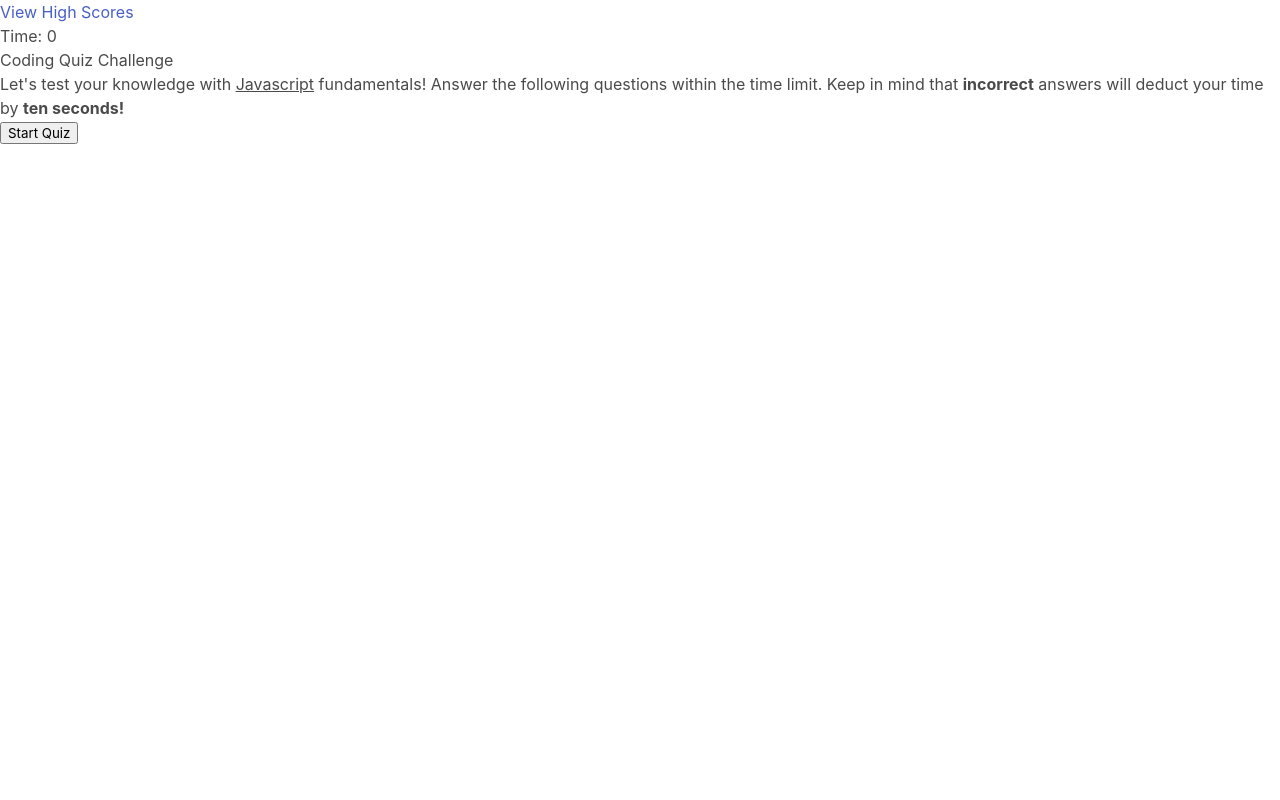
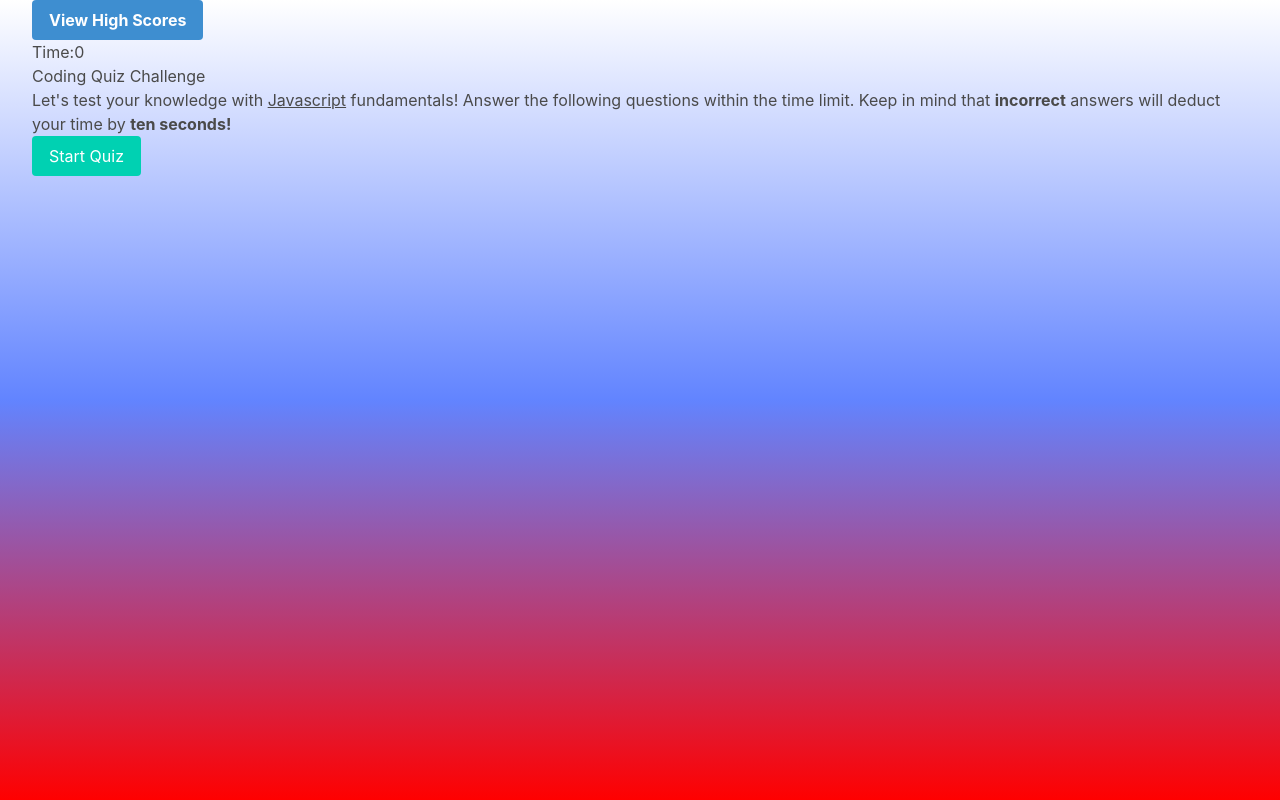
Before and after one commit to Xallver/Crazy-Cool-Coding-Quiz, a plain HTML site: page index.html in a window 1280 px wide. Drawn offline with nearby package versions, Linux system fonts and the light colour scheme.

Commit message:
styled coding quiz

```diff
--- a/assets/css/style.css
+++ b/assets/css/style.css
@@ -0,0 +1,14 @@
+body {
+    background-color: #FFFFFF;
+    background-image: linear-gradient(180deg, #FFFFFF 0%, #6284FF 50%, #FF0000 100%);
+
+}
+
+a {
+    color: #FF0000;
+    font-weight: bold;
+}
+
+button {
+    background-color: aquamarine;
+}
--- a/assets/js/script.js
+++ b/assets/js/script.js
@@ -1,3 +1,42 @@
+// Random Variables
+var questionNum = 0;
+var correctAns = 0;
+var questionIndex = 0;
+var scoreResult;
+// End of Random Variables
+
+// Connecting Elements
+var timer = document.getElementById("timer");
+var timeLeft = document.getElementById("timeLeft");
+var timesUp = document.getElementById("timesUp");
+
+var startDiv = document.getElementById("start");
+var startQuizBtn = document.getElementById("start-quiz-button");
+
+var questionDiv = document.getElementById("questionDiv");
+var questionTitle = document.getElementById("questionTitle");
+var choiceA = document.getElementById("btn0");
+var choiceB = document.getElementById("btn1");
+var choiceC = document.getElementById("btn2");
+var choiceD = document.getElementById("btn3");
+var answerCheck = document.getElementById("answerCheck");
+
+var summary = document.getElementById("summary");
+var submitInitialBtn = document.getElementById("submitInitialBtn");
+var initialInput = document.getElementById("initialInput");
+var everything = document.getElementById("everything");
+
+var highScoreSection = document.getElementById("highScoreSection");
+var finalScore = document.getElementById("finalScore");
+
+var goBackBtn = document.getElementById("goBackBtn");
+var clearHighScoreBtn = document.getElementById("clearHighScoreBtn");
+var viewHighScore = document.getElementById("viewHighScore");
+var listOfHighScores = document.getElementById("listOfHighScores");
+// End of Connecting Elements
+
+
+
 // Quiz Questions
 const questions = [
     {
@@ -63,43 +102,6 @@ const questions = [
 ]
 // End of Questions
 
-// Connecting Elements
-var timer = document.getElementById("timer");
-var timeLeft = document.getElementById("timeLeft");
-var timesUp = document.getElementById("timesUp");
-
-var startDiv = document.getElementById("start");
-var startQuizBtn = document.getElementById("start-quiz-button");
-
-var questionDiv = document.getElementById("questionDiv");
-var questionTitle = document.getElementById("questionTitle");
-var choiceA = document.getElementById("btn0");
-var choiceB = document.getElementById("btn1");
-var choiceC = document.getElementById("btn2");
-var choiceD = document.getElementById("btn3");
-var answerCheck = document.getElementById("answerCheck");
-
-var summary = document.getElementById("summary");
-var submitInitialBtn = document.getElementById("submitInitialBtn");
-var initialInput = document.getElementById("initialInput");
-var everything = document.getElementById("everything");
-
-var highScoreSection = document.getElementById("highScoreSection");
-var finalScore = document.getElementById("finalScore");
-
-var goBackBtn = document.getElementById("goBackBtn");
-var clearHighScoreBtn = document.getElementById("clearHighScoreBtn");
-var viewHighScore = document.getElementById("viewHighScore");
-var listOfHighScores = document.getElementById("listOfHighScores");
-// End of Connecting Elements
-
-// Random Variables
-var questionNum = 0;
-var correctAns = 0;
-var questionIndex = 0;
-var scoreResult;
-// End of Random Variables
-
 // When user click's start button, timer will start
 var totalTime = 151;
 function newQuiz() {
@@ -125,10 +127,12 @@ function newQuiz() {
     }, 1000);
 
     showQuiz();
+
+//console.log(questions[questionIndex].question);
+//console.log(questions[questionIndex].choices);
 };
 
-console.log(questions[questionIndex].question);
-console.log(questions[questionIndex].choices);
+
 
 
 // Then will be presented with questions/choices
@@ -174,6 +178,7 @@ function checkAnswer(answer) {
     }
 }
 
+// Validate answer
 function chooseA() { checkAnswer(0); }
 function chooseB() { checkAnswer(1); }
 function chooseC() { checkAnswer(2); }
@@ -222,7 +227,7 @@ function storeHighScores(event) {
         score: finalScore.textContent
     };
 
-    console.log(userScore);
+    //console.log(userScore);
     scoresArray.push(userScore);
 
 
@@ -236,8 +241,9 @@ function storeHighScores(event) {
 }
 
 // Show Highscores
+var i = 0;
 function showHighScores() {
-    var i = 0;
+
 
     startDiv.style.display = "none";
     timer.style.display = "none";
@@ -250,7 +256,7 @@ function showHighScores() {
 
     // Check if any scores in localStorage
     if (!savedHighScores) {
-        return;
+        return false;
     }
     console.log(savedHighScores);
 
@@ -290,5 +296,5 @@ clearHighScoreBtn.addEventListener("click", function () {
     listOfHighScores.innerHTML = "High Scores Cleared!";
     listOfHighScores.setAttribute("style", "font-family: sans-serif; font-style: italic;")
 
-    console.log(clearHighScoreBtn);
+    //console.log(clearHighScoreBtn);
 });
--- a/index.html
+++ b/index.html
@@ -13,17 +13,17 @@
 
 </head>
 
-<body>
+<body class="hero is-fullheight">
     <!-- main content section -->
-    <section class="main">
+    <section class="container is-fluid">
 
         <!-- Timer and Highscore link-->
         <div>
             <div>
-                <a href="#" id="viewHighScore">View High Scores</a>
+                <a class="button is-info" href="#" id="viewHighScore">View High Scores</a>
             </div>
             <div id="timer">
-                Time: <span id="timeLeft">0</span>
+                <span id="timeLeft">Time:0</span>
             </div>
             <div id="timesUp" style="display:none;">Time's Up</div>
         </div>
@@ -36,17 +36,17 @@
                 <p>Let's test your knowledge with <u>Javascript</u> fundamentals! Answer the following questions within
                     the time limit. Keep in mind that <b>incorrect</b> answers will deduct your time by <b>ten
                         seconds!</b></p>
-                <button type="button" id="start-quiz-button">Start Quiz</button>
+                <button type="button" class="button is-primary" id="start-quiz-button">Start Quiz</button>
             </div>
 
             <!-- Quiz Div -->
             <div id="questionDiv" style="display: none;">
                 <p id="questionTitle"></p>
-                <div>
-                    <p><button id="btn0"></button></p>
-                    <p><button id="btn1"></button></p>
-                    <p><button id="btn2"></button></p>
-                    <p><button id="btn3"></button></p>
+                <div class="buttons are-small column">
+                    <p><button id="btn0" class="button is-primary"></button></p>
+                    <p><button id="btn1" class="button is-primary"></button></p>
+                    <p><button id="btn2" class="button is-primary"></button></p>
+                    <p><button id="btn3" class="button is-primary"></button></p>
                     <hr id="lineBreak" style="display: none;">
                     <p id="answerCheck" style="display: none;"></p>
                 </div>
```
